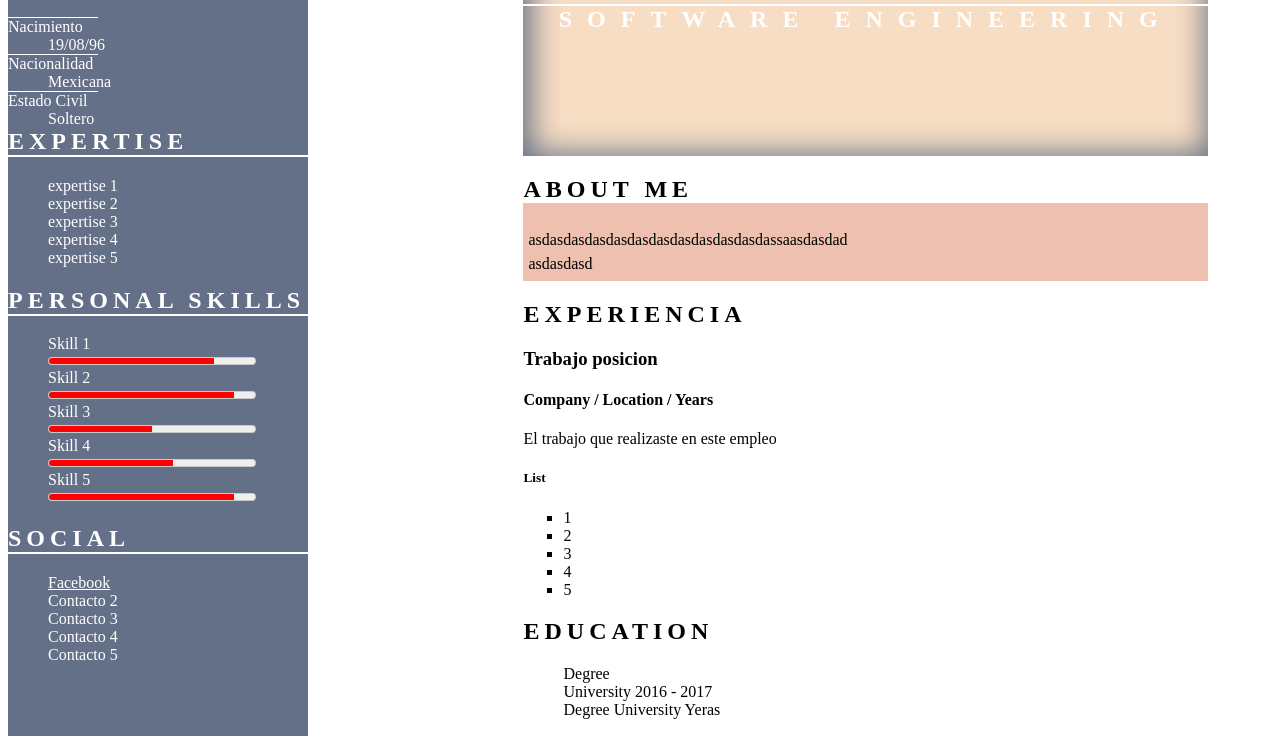
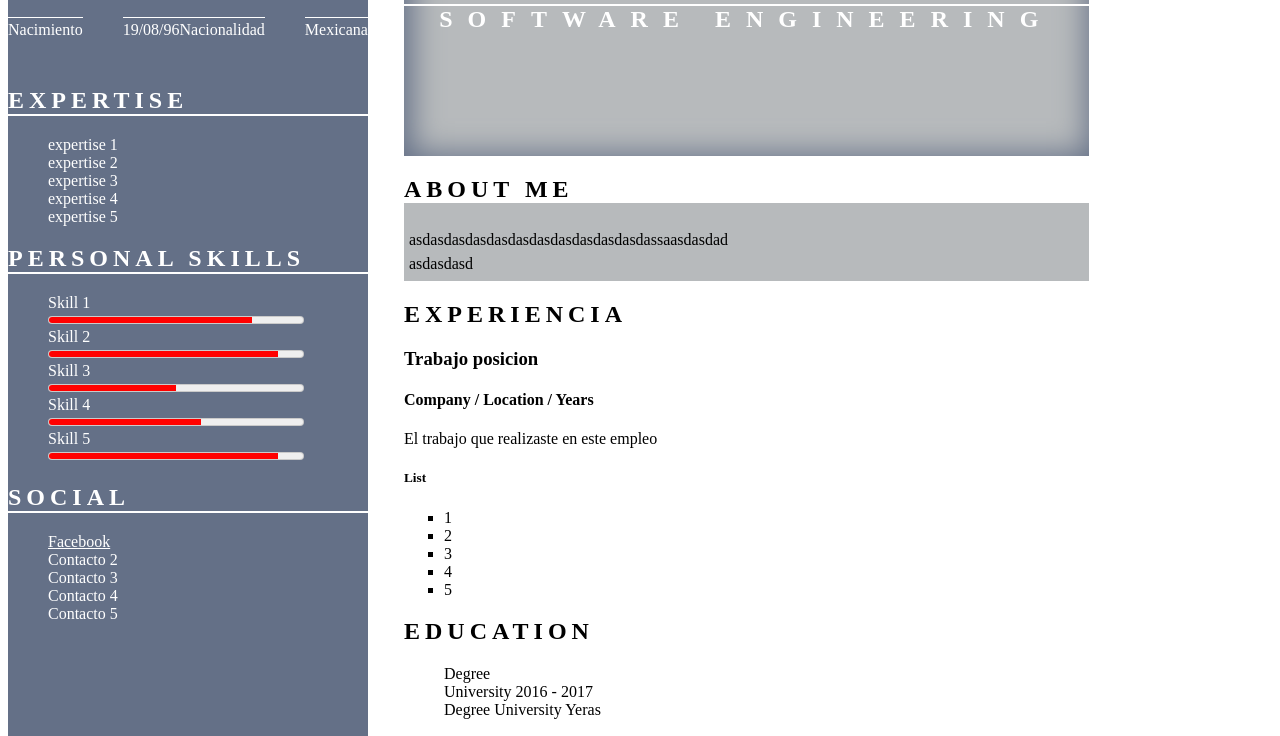
Before and after one commit to meloth96/cv, a plain HTML site: page index.html in a window 1280 px wide. Shown: the part 173-909 px from the top of the page. Drawn offline with Linux system fonts and the light colour scheme.

Commit message:
Se modificaron los layouts

```diff
--- a/css/main.css
+++ b/css/main.css
@@ -5,23 +5,14 @@ ul{
 h1, h2{
   text-transform: uppercase;
 }
-.contenedor-aside{
-  display: flex;
-}
-.contenedor-main{
-  display: flex;
-}
 .contenedor-principal{
   display: flex;
   width: 1200px;
-  justify-content: space-between;
 }
 aside {
   background-color: #647087;
-  flex-basis: 25%;
-}
-main{
-
+  width: 30%;
+  margin-right: 3%;
 }
 aside * {
   color: white;
@@ -47,7 +38,7 @@ main section > h2{
 }
 
 .hero{
-  background-color: #F7DDC3;
+  background-color: #b7babc;
   box-shadow: 3px 3px 30px 5px #647087 inset;
   padding: 15% 0;
   text-align: center;
@@ -64,7 +55,7 @@ main section > h2{
 
 
 .about-me {
-  background: #EDC0AF;
+  background: #b7babc;
 }
 .about-me p{
   line-height:  1.5em;
@@ -85,20 +76,39 @@ article ul{
 .references{
   display: flex;
   flex-wrap: wrap;
-  background: #EDC0AF;
+  background: #647087;
   text-align: center;
 }
 .references article{
   width: 50%;
 }
-dt{
-  float: left;
-  width: 30%;
+dt,
+dd{
+  line-height: 1.5em;
   border-top: 1px solid white;
 }
+/*dt{
+  font-weight: bolder;
+  clear: left;
+  width: 30%;
+  float: left;
+}
 dd{
+  clear: right;
+  width: 50%;
   float: left;
-  width: 60%;
+  margin: 0;
+}*/
+dl{
+  display: flex;
+}
+dt, dd{
+  width: 40%
+  margin: 0;
+}
+dt:last-of-type,
+dd:last-of-type{
+  border-bottom: 1px solid white;
 }
 
 .fb::before{
@@ -113,27 +123,3 @@ meter::-webkit-meter-optimum-value{
   background: none;
   background-color: red;
 }
-
-/***{
-  color:green;
-}
-
-p {
-  color: blue;
-}
-
-.bonito{
-  background-color:  lightblue;
-}
-
-ul{
-  list-style-type: none;
-}
-
-article ul{
-  list-style-type: square;
-}
-
-#profile-pic img{
-  border-radius: 50%;
-}**/
```
